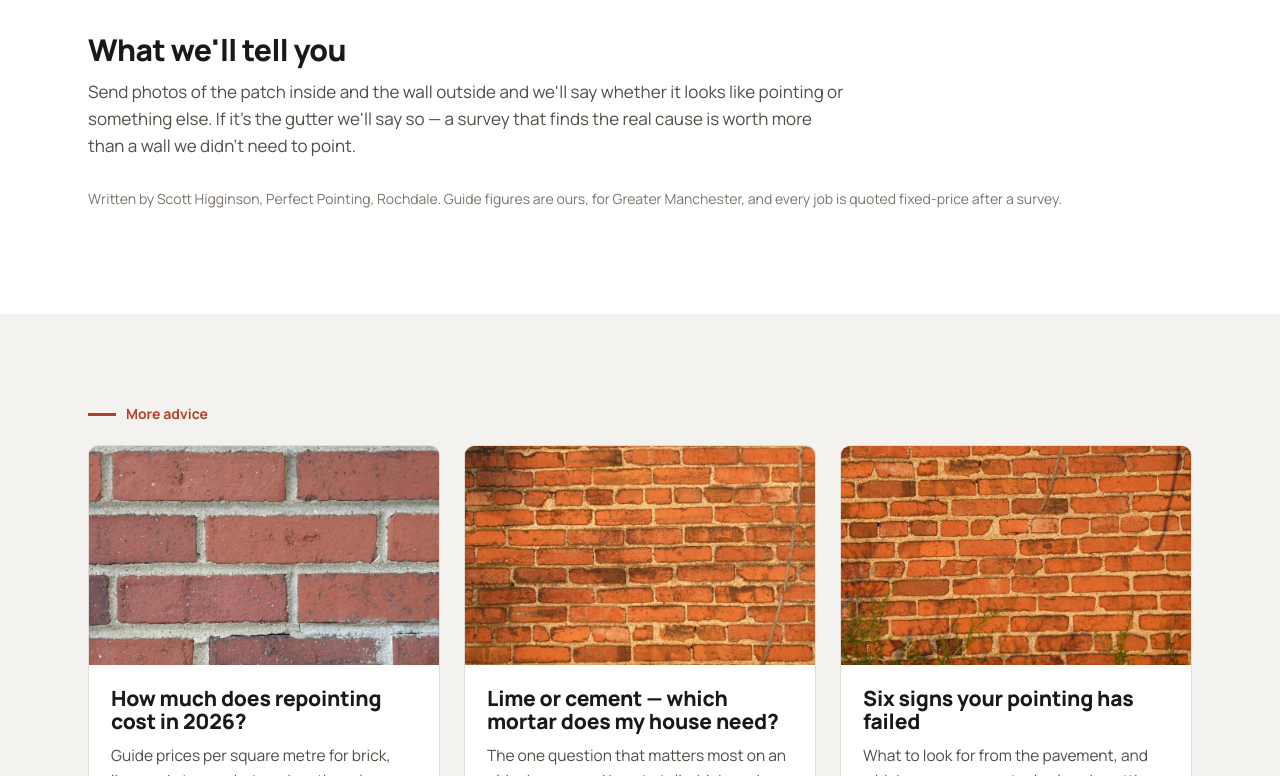
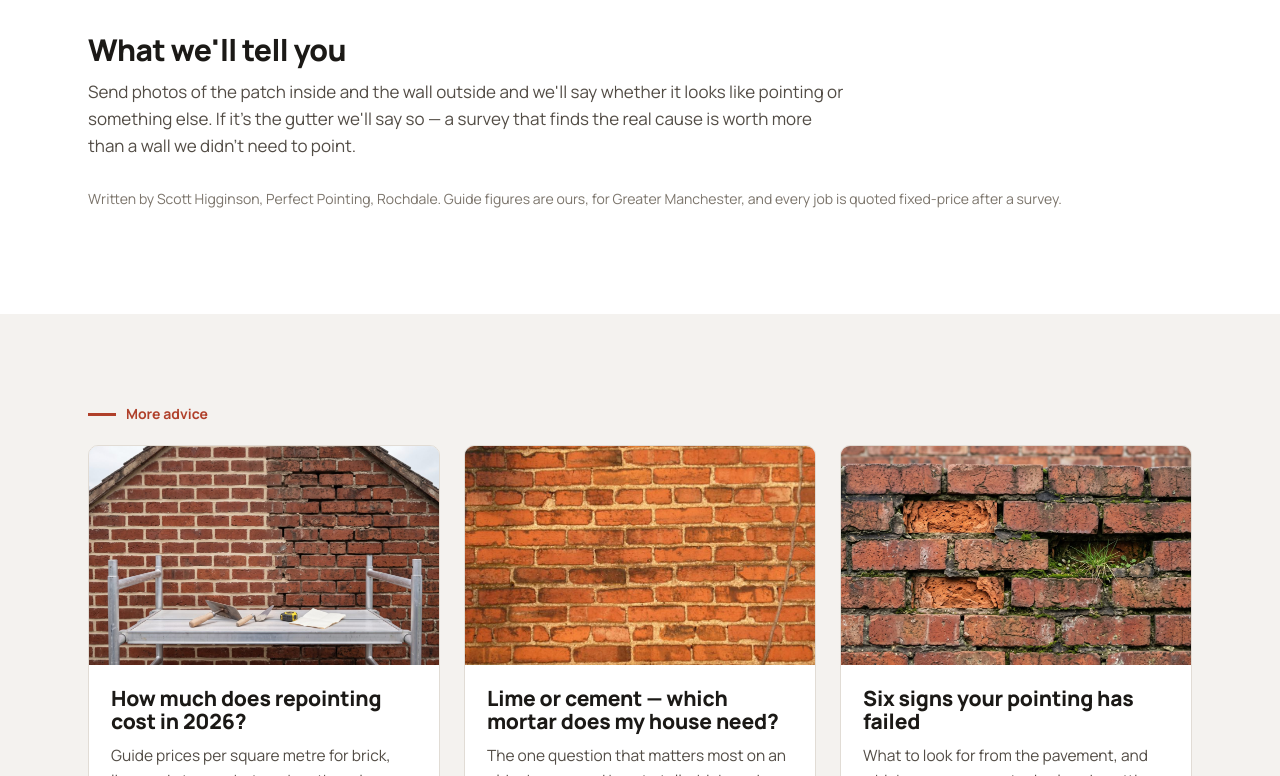
Before and after one commit to CustomGPTer/perfect-pointing, an Eleventy site: page src/advice/will-repointing-stop-damp.md in a window 1280 px wide. Shown: the part 2024-2800 px from the top of the page. Built offline with nearby package versions, Linux system fonts and the light colour scheme; Eleventy itself is replaced by a stand-in of ours; files that its build step writes are made by us from their sources; what image-size would draw is missing.

Commit message:
Advice: 10 new card/hero images (16:10, metadata stripped)

```diff
--- a/src/advice/best-time-of-year-to-repoint.md
+++ b/src/advice/best-time-of-year-to-repoint.md
@@ -2,7 +2,7 @@
 title: When is the best time of year to repoint?
 seo_title_override: Best Time of Year for Repointing | Perfect Pointing
 order: 7
-image: /images/uploads/street-repointed.jpg
+image: /images/uploads/advice-season.jpg
 summary: April to October, and not in a heatwave. Why frost and hot sun both ruin new mortar, and how we work round the Pennine weather.
 seo_description: The best time of year to repoint brick or stone — why frost, heatwaves and driving rain damage fresh mortar, why lime needs mild weather, and how a pointer works round the Greater Manchester climate.
 ---
--- a/src/advice/can-i-repoint-my-house-myself.md
+++ b/src/advice/can-i-repoint-my-house-myself.md
@@ -2,7 +2,7 @@
 title: Can I repoint my house myself?
 seo_title_override: Can I Repoint My House Myself? | Perfect Pointing
 order: 5
-image: /images/uploads/brick-repointing.jpg
+image: /images/uploads/advice-diy.jpg
 summary: Yes for a garden wall. Probably not for the house — where DIY jobs go wrong and what it costs to put right.
 seo_description: Can you repoint your own brickwork? What a DIY repointing job actually involves, the mistakes that damage the wall, and when it makes sense to do it yourself.
 ---
--- a/src/advice/chimney-repointing-explained.md
+++ b/src/advice/chimney-repointing-explained.md
@@ -2,7 +2,7 @@
 title: Chimney repointing explained
 seo_title_override: Chimney Repointing Explained | Perfect Pointing
 order: 4
-image: /images/uploads/chimney.jpg
+image: /images/uploads/advice-chimney.jpg
 summary: Why the stack goes first, what flaunching is, and what a proper chimney job includes.
 seo_description: Chimney repointing explained — flaunching, pots, lead flashing, access, and why a damp patch upstairs usually starts at the stack.
 ---
--- a/src/advice/how-long-does-repointing-last.md
+++ b/src/advice/how-long-does-repointing-last.md
@@ -2,7 +2,7 @@
 title: How long does repointing last?
 seo_title_override: How Long Does Repointing Last? | Perfect Pointing
 order: 6
-image: /images/uploads/lime-pointing.jpg
+image: /images/uploads/advice-lifespan.jpg
 summary: Fifty years or more if it's done right. Two or three if it isn't. What decides which one you get.
 seo_description: How long repointing lasts on brick and stone — why properly raked-out lime or cement pointing lasts decades, why cheap patching fails in a few years, and what shortens its life.
 ---
--- a/src/advice/how-much-does-repointing-cost.md
+++ b/src/advice/how-much-does-repointing-cost.md
@@ -2,7 +2,7 @@
 title: How much does repointing cost in 2026?
 seo_title_override: Repointing Cost Guide 2026 (UK) | Perfect Pointing
 order: 1
-image: /images/uploads/after.jpg
+image: /images/uploads/advice-cost.jpg
 summary: Guide prices per square metre for brick, lime and stone, what pushes the price up, and how to compare quotes.
 seo_description: Repointing cost guide for Greater Manchester — price per m² for brick, lime and stone, chimney and gable prices, and what makes a quote cheaper or dearer.
 ---
--- a/src/advice/repointing-conservation-area-listed.md
+++ b/src/advice/repointing-conservation-area-listed.md
@@ -2,7 +2,7 @@
 title: Repointing in a conservation area or listed building
 seo_title_override: Repointing Listed & Conservation Homes | Perfect Pointing
 order: 9
-image: /images/uploads/stone-pointing.jpg
+image: /images/uploads/advice-conservation.jpg
 summary: What you can do without permission, why lime is usually a condition, and how we handle Saddleworth, Littleborough and the Rochdale conservation areas.
 seo_description: Repointing rules for listed buildings and conservation areas in Rochdale, Oldham and Saddleworth — when consent is needed, why lime mortar is required, and how to get the finish approved.
 ---
--- a/src/advice/signs-your-pointing-has-failed.md
+++ b/src/advice/signs-your-pointing-has-failed.md
@@ -2,7 +2,7 @@
 title: Six signs your pointing has failed
 seo_title_override: 6 Signs Your Pointing Has Failed | Perfect Pointing
 order: 3
-image: /images/uploads/before.jpg
+image: /images/uploads/advice-failed.jpg
 summary: What to look for from the pavement, and which ones mean water is already getting in.
 seo_description: How to tell if your brick or stone pointing has failed — crumbling joints, spalled brick, damp patches, moss, hollow sound — and what to do about it.
 ---
--- a/src/advice/survey-says-repointing-needed.md
+++ b/src/advice/survey-says-repointing-needed.md
@@ -2,7 +2,7 @@
 title: The survey says the house needs repointing — what now?
 seo_title_override: Survey Flagged Repointing? What It Means | Perfect Pointing
 order: 10
-image: /images/uploads/compare-before.jpg
+image: /images/uploads/advice-survey.jpg
 summary: What a surveyor's "repointing required" actually means, how much to budget or knock off, and whether to fix it before you sell.
 seo_description: What to do when a homebuyer survey says a house needs repointing — how serious it is, what it costs, how to negotiate the price, and whether sellers should repoint before marketing.
 ---
--- a/src/advice/what-to-expect-when-we-repoint-your-house.md
+++ b/src/advice/what-to-expect-when-we-repoint-your-house.md
@@ -2,7 +2,7 @@
 title: What to expect when we repoint your house
 seo_title_override: What Happens When Your House Is Repointed | Perfect Pointing
 order: 12
-image: /images/uploads/compare-after.jpg
+image: /images/uploads/advice-what-to-expect.jpg
 summary: How long it takes, whether you need scaffolding, how much dust and mess there is, and what to do before we arrive.
 seo_description: What repointing involves for the homeowner — how long a gable or a whole house takes, tower vs scaffold, dust and noise, protecting plants and cars, and what to do before and after the job.
 ---
--- a/src/advice/will-repointing-stop-damp.md
+++ b/src/advice/will-repointing-stop-damp.md
@@ -2,7 +2,7 @@
 title: Will repointing stop damp coming through my wall?
 seo_title_override: Does Repointing Stop Damp? | Perfect Pointing
 order: 8
-image: /images/uploads/brick-repairs.jpg
+image: /images/uploads/advice-damp.jpg
 summary: Usually — if it's penetrating damp and the pointing is the reason. How to tell, and the cases where repointing won't fix it.
 seo_description: Whether repointing stops penetrating damp on external walls and chimney breasts — how to tell pointing from a gutter, flashing or condensation problem, and why sealants make it worse.
 ---
```
Also changed, not shown: src/images/uploads/advice-chimney.jpg (added), src/images/uploads/advice-conservation.jpg (added), src/images/uploads/advice-cost.jpg (added), src/images/uploads/advice-damp.jpg (added), src/images/uploads/advice-diy.jpg (added), src/images/uploads/advice-failed.jpg (added), src/images/uploads/advice-lifespan.jpg (added), src/images/uploads/advice-season.jpg (added), src/images/uploads/advice-survey.jpg (added), src/images/uploads/advice-what-to-expect.jpg (added).
